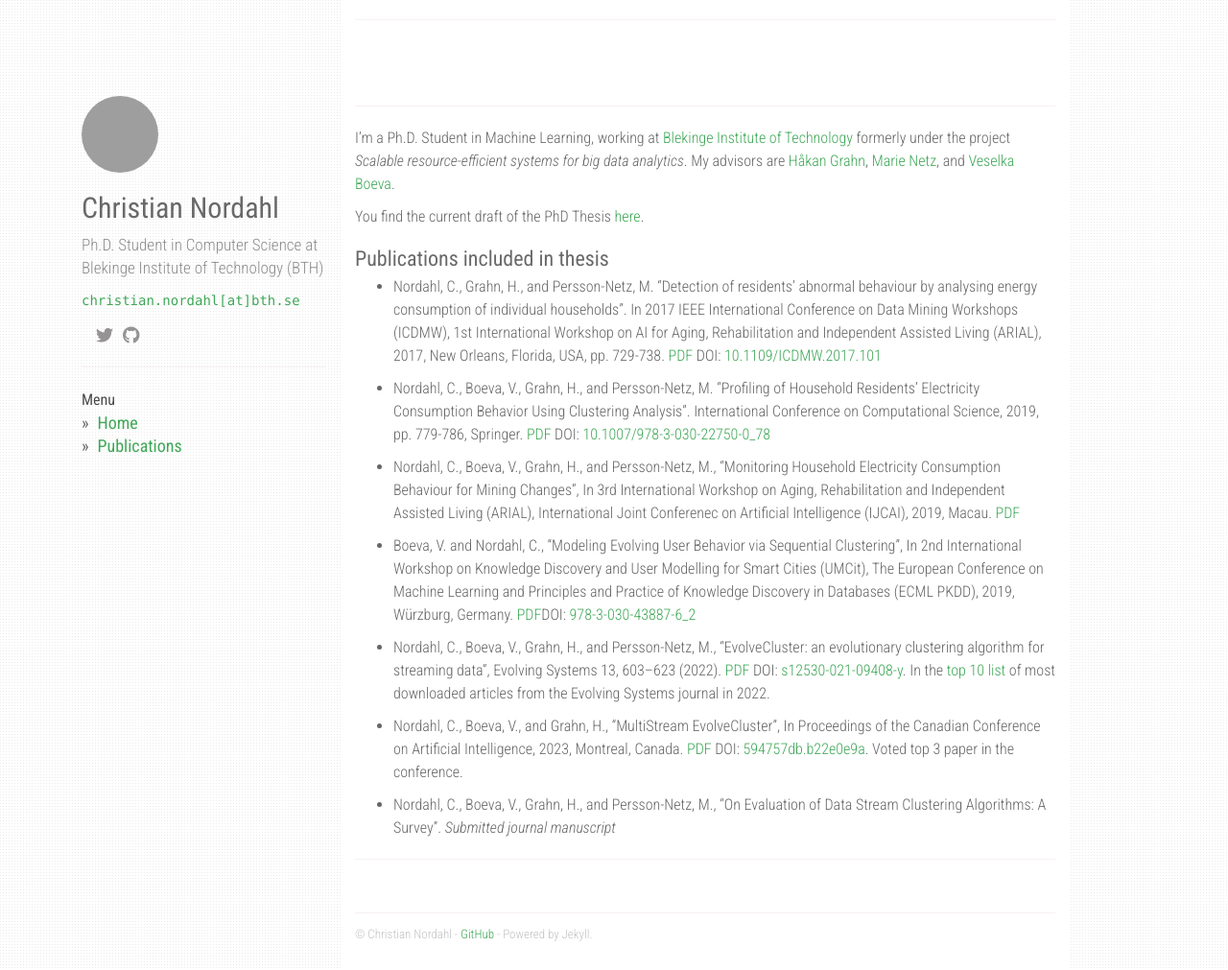
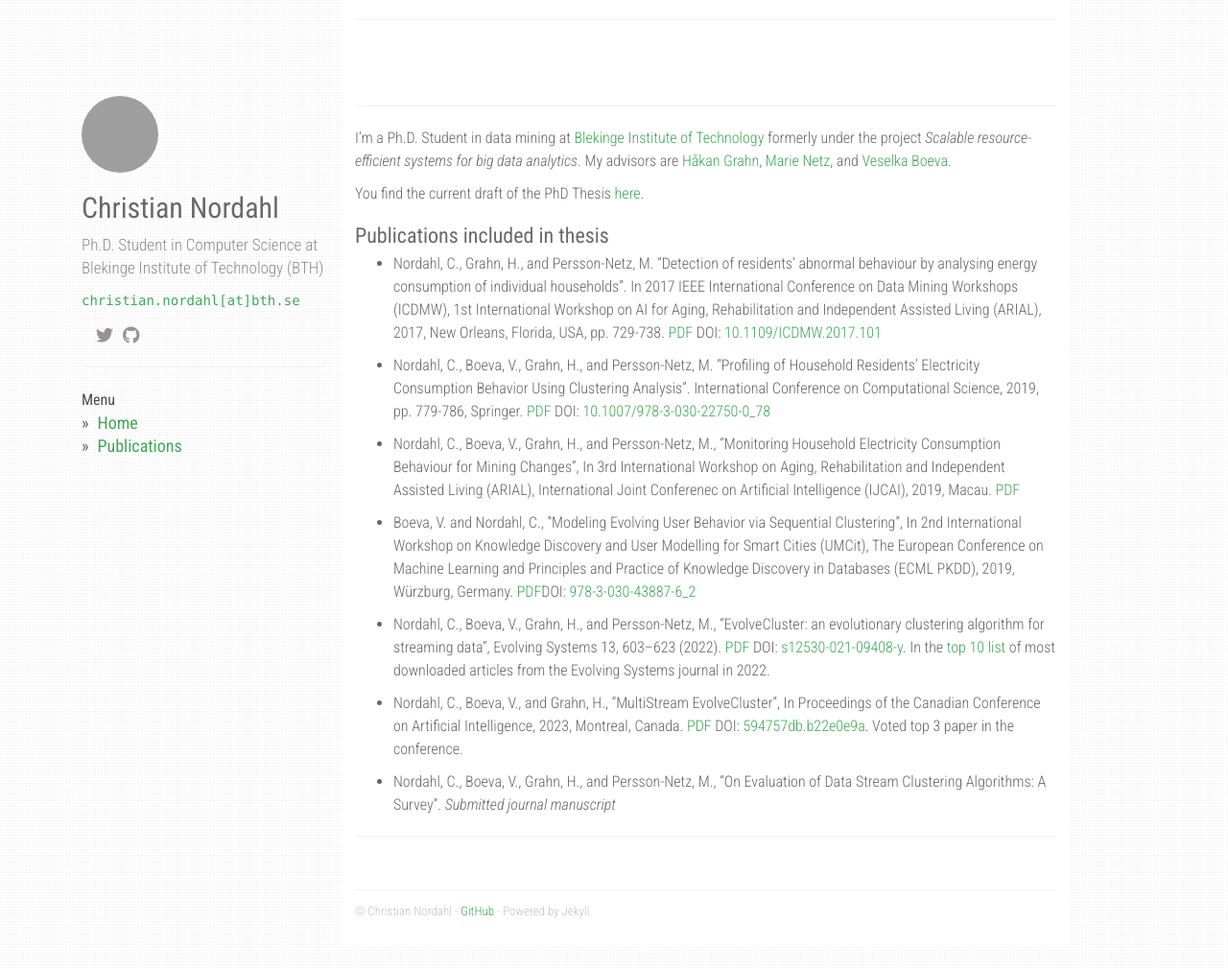
Before and after one commit to christiannordahl/christiannordahl.github.io, a Jekyll site: the page built from index.md, in a window 1280 px wide and 1011 px high. Shown: the whole window at 96% size. Built offline with Jekyll 4.4.1, drawn with Linux system fonts in a browser that asks for light colours; nearby versions of some CDN libraries; a style sheet for code colours, icons or effects is not loaded; grey boxes are pictures that could not be loaded.

Commit message:
Update description

```diff
--- a/index.md
+++ b/index.md
@@ -11,7 +11,7 @@ permalink: /
 
 ---
 
-I'm a Ph.D. Student in Machine Learning, working at [Blekinge Institute of Technology](https://www.bth.se) formerly under the project *Scalable resource-efficient systems for big data analytics*. My advisors are [Håkan Grahn](https://www.bth.se/eng/staff/hakan-grahn-hgr/), [Marie Netz](), and [Veselka Boeva](https://www.bth.se/staff/veselka-boeva-vbx/).
+I'm a Ph.D. Student in data mining at [Blekinge Institute of Technology](https://www.bth.se) formerly under the project *Scalable resource-efficient systems for big data analytics*. My advisors are [Håkan Grahn](https://www.bth.se/eng/staff/hakan-grahn-hgr/), [Marie Netz](), and [Veselka Boeva](https://www.bth.se/staff/veselka-boeva-vbx/).
 
 
 You find the current draft of the PhD Thesis [here](https://christiannordahl.github.io/files/phd_thesis_20231023.pdf).
```
